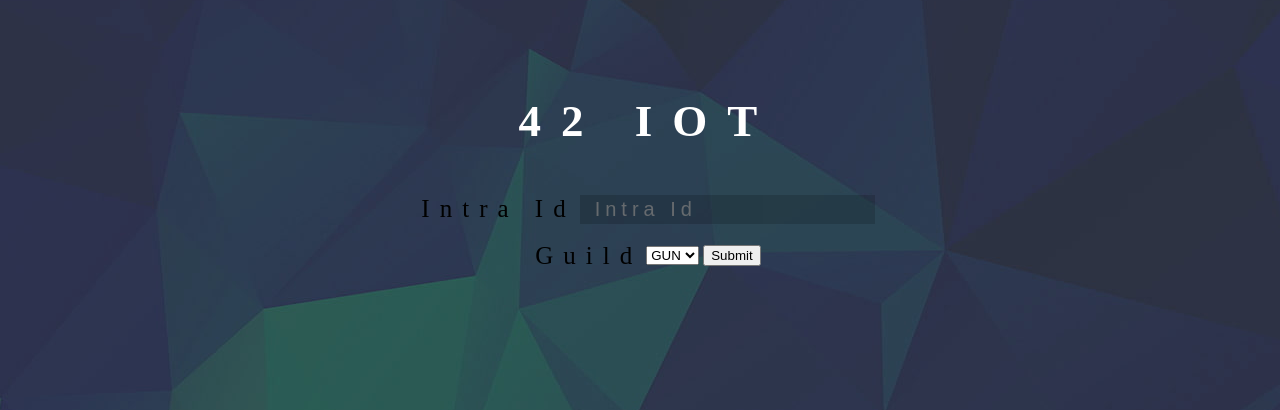
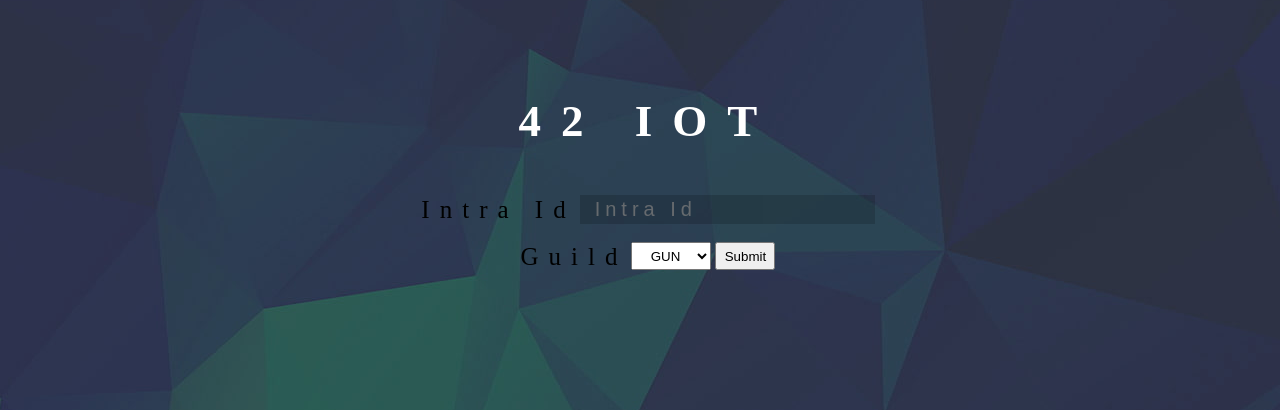
Before and after one commit to myeong01/42iot_ot_, a Flask app: page / in a window 1280 px wide. Shown: the part 135-545 px from the top of the page. Run offline with Flask 2, Linux system fonts and the light colour scheme.

Commit message:
html maybe... doco?

```diff
--- a/templates/index.html
+++ b/templates/index.html
@@ -37,18 +37,16 @@
 			<div>
 				<h1>42 IOT</h1>
 				<br/>
-				<box style="text-align: left;">
 					<lable for="id">Intra Id</lable>
 					<input type="text" placeholder="Intra Id" name="id" style="border: none; background-color: rgba(0, 0, 0, 0.2); opacity: 0.8; color: white; padding: 2px 15px; height: 25px; font-size: 20px; vertical-align: middle; letter-spacing: 5px;"><br><br>
 					<lable for="guild">Guild</lable>
-					<select name = "guild">
+					<select name = "guild" style="text-align: center; width: 80px; height: 28px;">
 						<option value="GUN">GUN</option>
 						<option value="GON">GON</option>
 						<option value="GAM">GAM</option>
 						<option value="LEE">LEE</option>
 					</select>
-					<input type="submit">
-				</box>
+					<input type="submit" style="width: 60px; height: 28px;">
 			</div>
 		</form>
 	</body>
```
